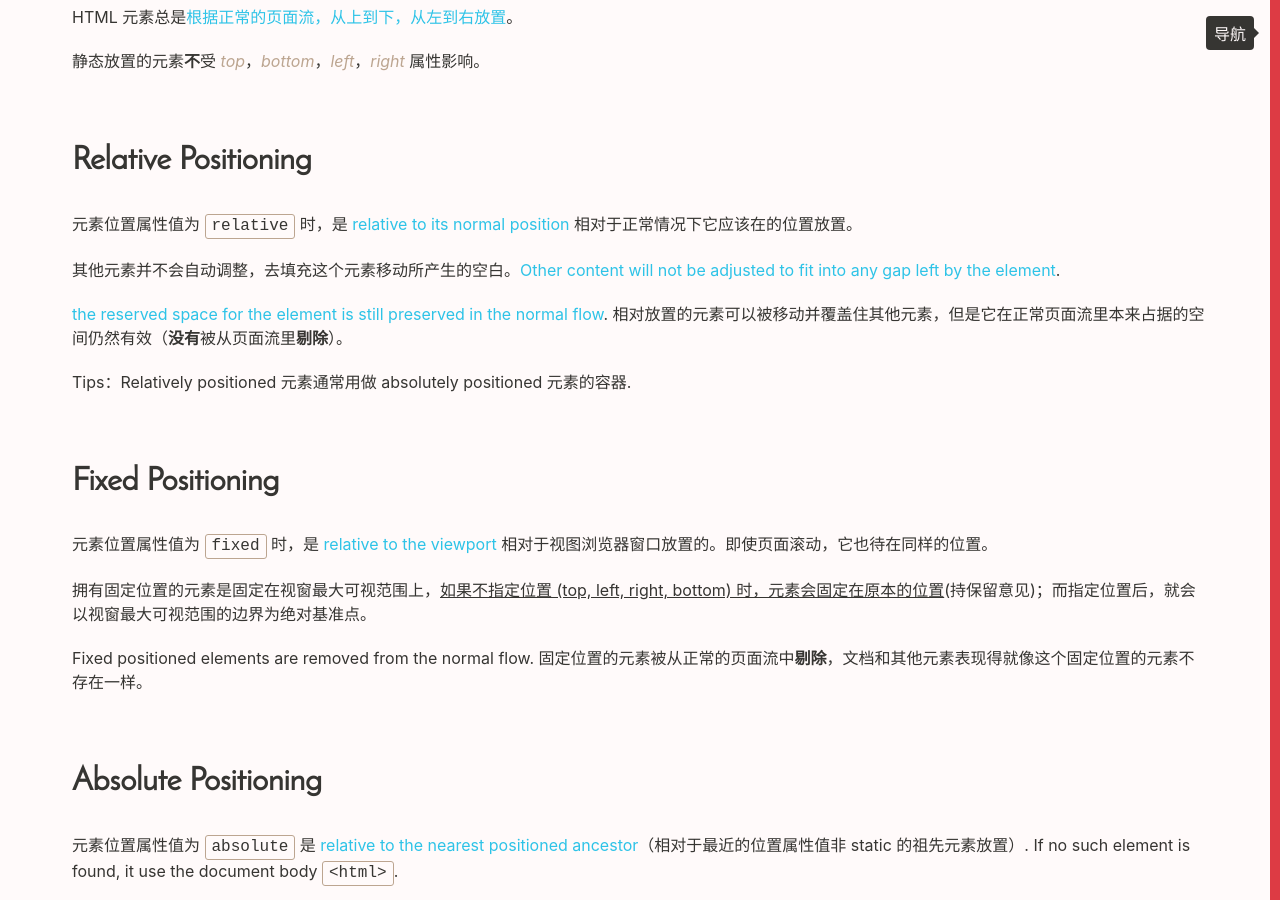
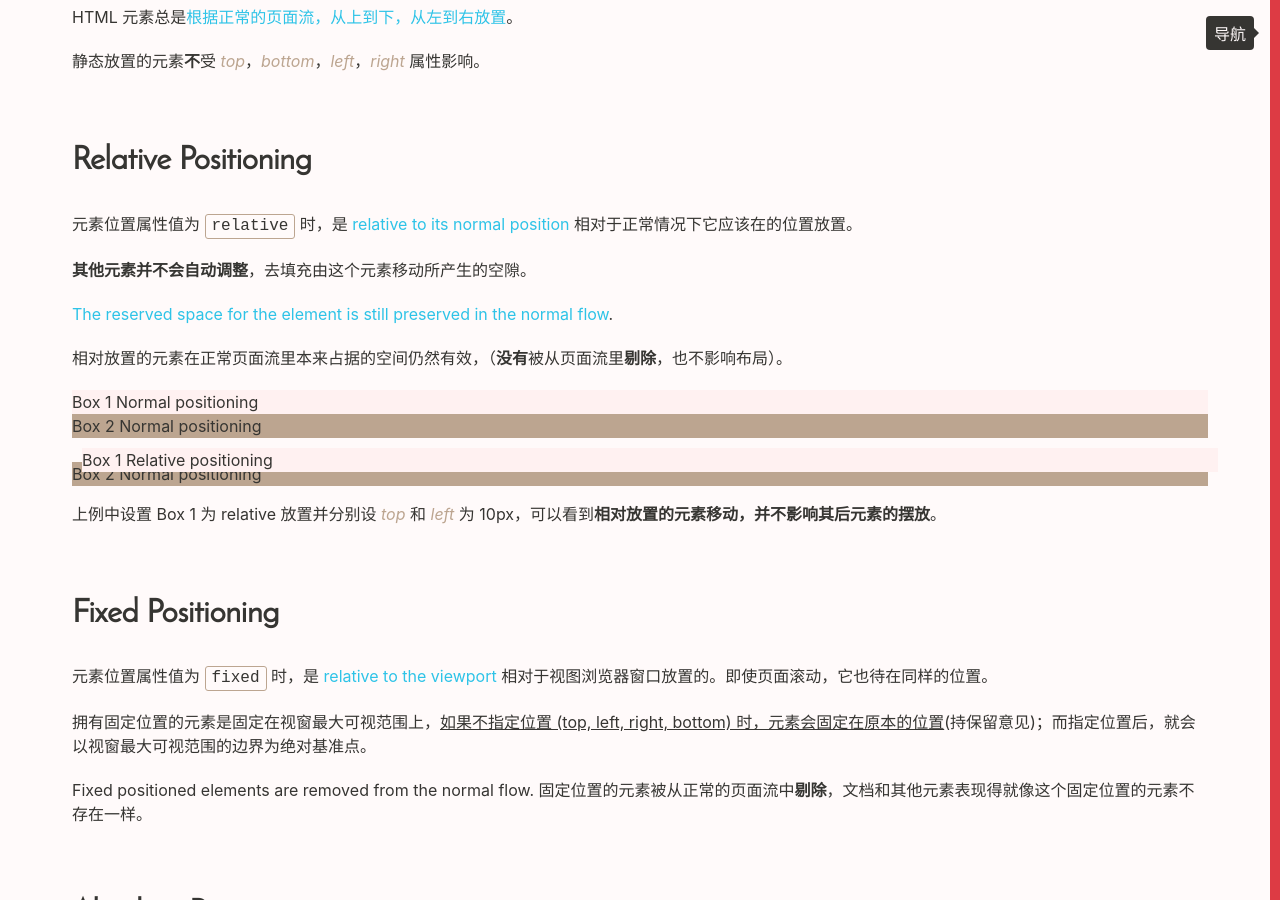
Before and after one commit to Vivi-wu/dive-into-web, a Jekyll site: the page built from _posts/2014-04-26-CSS-Position.markdown, in a window 1280 px wide and 900 px high, scrolled down 367 px. Built offline with Jekyll 4.4.1, drawn with Linux system fonts in a browser that asks for light colours.

Commit message:
update css position relative

```diff
--- a/_posts/2014-04-26-CSS-Position.markdown
+++ b/_posts/2014-04-26-CSS-Position.markdown
@@ -18,11 +18,18 @@ HTML 元素总是<span class="t-blue">根据正常的页面流，从上到下，
 
 元素位置属性值为 `relative` 时，是 <span class="t-blue">relative to its normal position</span> 相对于正常情况下它应该在的位置放置。
 
-其他元素并不会自动调整，去填充这个元素移动所产生的空白。<span class="t-blue">Other content will not be adjusted to fit into any gap left by the element</span>.
+**其他元素并不会自动调整**，去填充由这个元素移动所产生的空隙。
 
-<span class="t-blue">the reserved space for the element is still preserved in the normal flow</span>. 相对放置的元素可以被移动并覆盖住其他元素，但是它在正常页面流里本来占据的空间仍然有效（**没有**被从页面流里**剔除**）。
+<span class="t-blue">The reserved space for the element is still preserved in the normal flow</span>.
 
-Tips：Relatively positioned 元素通常用做 absolutely positioned 元素的容器.
+相对放置的元素在正常页面流里本来占据的空间仍然有效，（**没有**被从页面流里**剔除**，也不影响布局）。
+
+<div style="background-color:#FFF1F1">Box 1 Normal positioning</div>
+<div style="background-color:#bca590">Box 2 Normal positioning</div>
+<div style="position:relative;top:10px;left:10px;background-color:#FFF1F1">Box 1 Relative positioning</div>
+<div style="background-color:#bca590;margin-bottom:1rem">Box 2 Normal positioning</div>
+
+上例中设置 Box 1 为 relative 放置并分别设 _top_ 和 _left_ 为 10px，可以看到**相对放置的元素移动，并不影响其后元素的摆放**。
 
 ## Fixed Positioning
 
```
